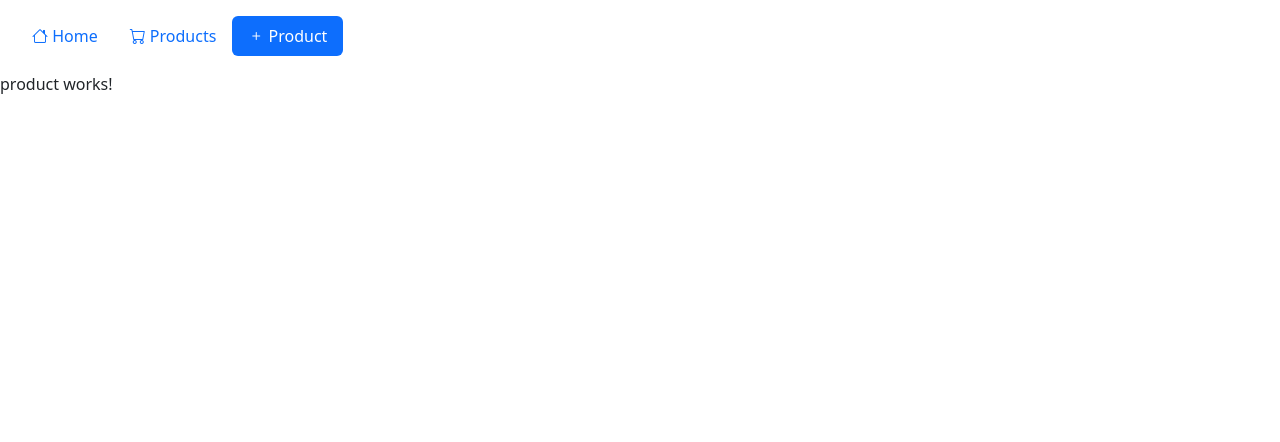
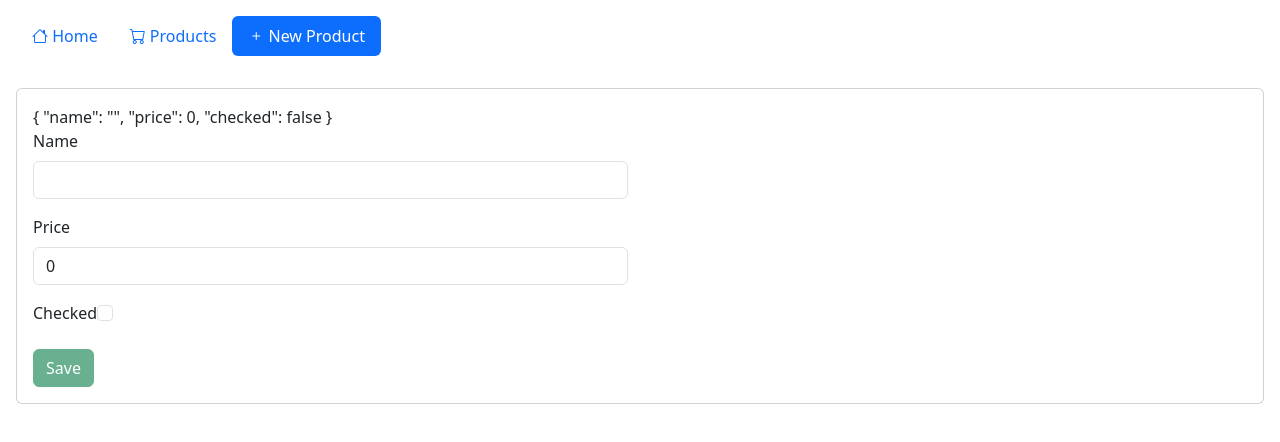
Before and after one commit to ali-ben-hammad/JEE_TP4_Angular, an Angular app: page /product in a window 1280 px wide. Shown: the top 442 px of the page. Built offline with nearby package versions, Linux system fonts and the light colour scheme.

Commit message:
new Product form

```diff
--- a/data/db.json
+++ b/data/db.json
@@ -59,6 +59,30 @@
       "name": "Product 10",
       "price": 1000,
       "checked": false
+    },
+    {
+      "id": "beee",
+      "name": "az",
+      "price": "34",
+      "checked": true
+    },
+    {
+      "id": "eb4a",
+      "name": "erzerze",
+      "price": "4544",
+      "checked": true
+    },
+    {
+      "id": "cc67",
+      "name": "erzerze",
+      "price": "4544",
+      "checked": true
+    },
+    {
+      "id": "dcde",
+      "name": "erzerze",
+      "price": "4544",
+      "checked": true
     }
   ]
 }
--- a/src/app/app.component.ts
+++ b/src/app/app.component.ts
@@ -21,7 +21,7 @@ export class AppComponent {
   actions: Array<any> = [
     {name: 'Home', path: 'home', icon: 'bi-house'},
     {name: 'Products', path: 'products', icon: 'bi-cart'},
-    {name: 'Product', path: 'product', icon: 'bi-plus'},
+    {name: 'New Product', path: 'product', icon: 'bi-plus'},
   ];
 
 }
--- a/src/app/app.config.ts
+++ b/src/app/app.config.ts
@@ -4,7 +4,13 @@ import { provideRouter } from '@angular/router';
 import { routes } from './app.routes';
 import { provideClientHydration } from '@angular/platform-browser';
 import {provideHttpClient} from "@angular/common/http";
+import {ReactiveFormsModule} from "@angular/forms";
 
 export const appConfig: ApplicationConfig = {
-  providers: [provideRouter(routes), provideClientHydration(), provideHttpClient()]
+  providers: [
+    provideRouter(routes),
+    provideClientHydration(),
+    provideHttpClient(),
+    ReactiveFormsModule ,
+  ]
 };
--- a/src/app/product/product.component.html
+++ b/src/app/product/product.component.html
@@ -1 +1,26 @@
-<p>product works!</p>
+<div class="p-3">
+  <div class="card">
+    <div class="card-body">
+      <div class="row">
+        <div class="col-md-6">
+          {{productFrom.value | json}}
+          <form [formGroup]="productFrom" (ngSubmit)="saveProduct()">
+            <div class="mb-3">
+              <label class="form-label">Name</label>
+              <input type="text" class="form-control" formControlName="name"/>
+            </div>
+            <div class="mb-3">
+              <label class="form-label">Price</label>
+              <input class="form-control" formControlName="price"/>
+            </div>
+            <div class="mb-3">
+              <label class="form-label" for="myCheckBox">Checked</label>
+              <input type="checkbox" id="myCheckBox" class="form-check-input" formControlName="checked"/>
+            </div>
+            <button [disabled]="productFrom.invalid"  class="btn btn-success">Save</button>
+          </form>
+        </div>
+      </div>
+    </div>
+  </div>
+</div>
--- a/src/app/product/product.component.ts
+++ b/src/app/product/product.component.ts
@@ -1,12 +1,43 @@
-import { Component } from '@angular/core';
+import {Component, OnInit} from '@angular/core';
+import {FormBuilder, FormGroup, ReactiveFormsModule, Validators} from "@angular/forms";
+import {JsonPipe} from "@angular/common";
+import {ProductService} from "../services/product.service";
+import {Product} from "../model/product.model";
+import {normalizeExtraEntryPoints} from "@angular-devkit/build-angular/src/tools/webpack/utils/helpers";
 
 @Component({
   selector: 'app-product',
   standalone: true,
-  imports: [],
+  imports: [
+    ReactiveFormsModule,
+    JsonPipe
+  ],
   templateUrl: './product.component.html',
   styleUrl: './product.component.css'
 })
-export class ProductComponent {
+export class ProductComponent implements OnInit{
+  public productFrom! : FormGroup;
 
+  constructor(private fb: FormBuilder,private productService:ProductService) {
+  }
+
+  ngOnInit(): void {
+    this.productFrom = this.fb.group({
+      name : this.fb.control('', Validators.required),
+      price : this.fb.control(0, Validators.required),
+      checked : this.fb.control(false)
+    })
+
+  }
+
+
+  saveProduct() {
+    let product:Product = this.productFrom.value;
+    this.productService.createProduct(product).subscribe(
+      {
+        next: (data: Product) => {
+          alert(JSON.stringify(data));
+        }
+      }
+    )}
 }
```
